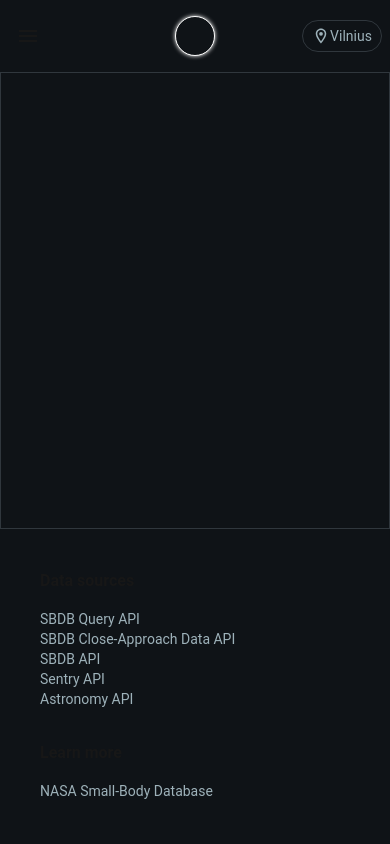
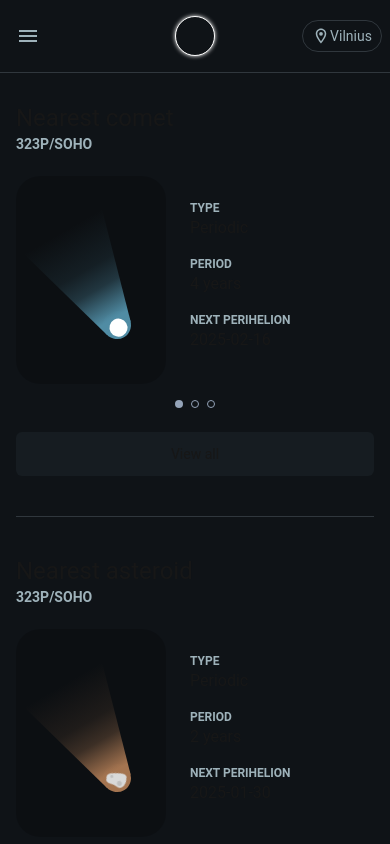
Before and after one commit to domas404/astronomy-events, a Next.js app: page / in a window 390 px wide. Shown: the top 844 px of the page. Built offline with nearby package versions, Linux system fonts and the light colour scheme.

Commit message:
add responsiveness to home page

```diff
--- a/app/components/Footer.tsx
+++ b/app/components/Footer.tsx
@@ -15,7 +15,7 @@ const dataSources: DataSource[] = [
 
 const learnMoreSources: DataSource[] = [
     { title: 'NASA Small-Body Database', link: 'https://ssd.jpl.nasa.gov/tools/sbdb_lookup.html#/' }
-]
+];
 
 type LinkItemProps = { item: DataSource }
 
@@ -53,8 +53,9 @@ export default function Footer() {
 
     return (
         <footer className="w-full border-t border-space-border bg-space-background">
-            <div className="w-full flex flex-col items-center mx-auto py-10 max-w-[1200px]">
+            <div className="w-full flex flex-col items-center mx-auto py-10 max-w-[1200px] md:w-[90%]">
                 <div className="w-full flex flex-col md:flex-row px-10 gap-8 justify-between">
+                    <div className="w-full flex flex-col gap-8 sm:flex-row justify-between md:basis-2/3">
                         <div className="w-full">
                             <div className="font-semibold mb-4">Data sources</div>
                             <ul className="text-sm text-space-text-secondary">
@@ -67,7 +68,8 @@ export default function Footer() {
                                 {mappedLearnMore}
                             </ul>
                         </div>
-                    <div className="w-full flex flex-row-reverse md:flex-col gap-2 items-end justify-between mt-4 md:m-0">
+                    </div>
+                    <div className="w-full flex flex-row-reverse md:flex-col md:basis-1/3 gap-2 items-end justify-between mt-4 md:m-0">
                         <Language />
                         <div className="w-24 border border-space-border rounded-full h-8 flex justify-center items-center gap-1
                             hover:bg-space-button-hover transition-colors hover:cursor-pointer active:bg-space-button-active">
--- a/app/components/Header.tsx
+++ b/app/components/Header.tsx
@@ -35,12 +35,12 @@ export default function Header() {
 
     const mappedNavItems = navItems.map((item, index) => {
         return (
-            <li key={index} className='w-full flex md:w-32 md:justify-center'>
+            <li key={index} className='w-full flex md:w-[116px] md:justify-center'>
                 <a
                     href={`./${item}`}
-                    className={`w-full flex items-center p-2 pl-4 rounded-md text-slate-200
+                    className={`w-full flex items-center p-4 rounded-md text-slate-200
                         hover:cursor-pointer hover:text-white hover:bg-space-button-hover active:bg-space-button-active transition-colors
-                        md:w-[116px] md:justify-center md:p-1 md:pl-1 md:rounded-full
+                        md:w-[108px] md:justify-center md:p-1 md:rounded-full
                         ${pathname === `/${item}` ? 'bg-space-button-active' : 'bg-space-background'}`}
                 >
                     {navItemNames[index]}
@@ -59,7 +59,7 @@ export default function Header() {
                     <Logo />
                     <div className="flex items-center basis-1/3 order-1 md:order-2">
                         <button className="flex items-center p-2 md:hidden" onClick={() => setMenuOpen(!menuOpen)}>
-                            <MdMenu size={24} />
+                            <MdMenu size={24} className="text-space-text-secondary" />
                         </button>
                         <ul
                             className={`${menuOpen ? 'visible' : 'invisible'} w-[100%] top-16 rounded-lg absolute
@@ -75,7 +75,7 @@ export default function Header() {
             {
                 menuOpen &&
                 <div
-                    className="fixed h-full w-full bg-black/20 [backdrop-filter:blur(4px)] md:invisible md:pointer-events-none"
+                    className="z-20 fixed h-full w-full bg-black/20 [backdrop-filter:blur(4px)] md:invisible md:pointer-events-none"
                     onClick={() => setMenuOpen(!menuOpen)}
                 ></div>
             }
--- a/app/components/ui/Illustrations.tsx
+++ b/app/components/ui/Illustrations.tsx
@@ -7,11 +7,15 @@ export const Comet = () => {
         <div className="">
             <div className="flex flex-col justify-center items-center relative -rotate-[30deg] w-28">
                 <div className="[clip-path:polygon(0%_0%,100%_0%,65%_100%,35%_100%)] w-[90px] h-28
-                [background:linear-gradient(0deg,#508CA4_0%,#508CA4_10%,#508CA450_40%,#508CA420_60%,#16282F00)]">
+                [background:linear-gradient(0deg,#508CA4_0%,#508CA4_10%,#508CA450_40%,#508CA420_60%,#16282F00)]
+                md:w-[100px] md:h-36">
                 </div>
                 <div className="w-[28px] h-[28px] rounded-full z-10 flex justify-center items-end absolute -mb-[10px] bottom-0
-                    [background:linear-gradient(0deg,#508CA4_0%,#508CA4_50%,#16282F00)]">
-                    <div className="w-[18px] h-[18px] rounded-full bg-white mb-[2px]"></div>
+                    [background:linear-gradient(0deg,#508CA4_0%,#508CA4_50%,#16282F00)]
+                    md:w-[30px] md:h-[30px] md:-mb-[12px]">
+                    <div className="w-[18px] h-[18px] rounded-full bg-white mb-[2px]
+                        md:w-[20px] md:h-[20px]">
+                    </div>
                 </div>
             </div>
         </div>
@@ -23,12 +27,14 @@ export const Asteroid = () => {
         <div className="">
             <div className="flex flex-col justify-center items-center relative -rotate-[30deg] w-28">
                 <div className="[clip-path:polygon(0%_0%,100%_0%,65%_100%,35%_100%)] w-[90px] h-28
-                    [background:linear-gradient(0deg,#a47450_0%,#a47450_10%,#a4745050_40%,#a4745020_60%,#16282F00)]">
+                    [background:linear-gradient(0deg,#a47450_0%,#a47450_10%,#a4745050_40%,#a4745020_60%,#16282F00)]
+                    md:w-[100px] md:h-36">
                 </div>
                 <div className="w-[28px] h-[28px] rounded-full z-10 flex justify-center items-end absolute -mb-[10px] bottom-0
-                    [background:linear-gradient(0deg,#a47450_0%,#a47450_50%,#16282F00)]">
+                    [background:linear-gradient(0deg,#a47450_0%,#a47450_50%,#16282F00)]
+                    md:w-[30px] md:h-[30px] md:-mb-[12px]">
                 </div>
-                <Image className="rotate-12 absolute z-20 -mb-[12px] -ml-[5px] bottom-0" src={asteroidIcon} alt='' width={30} />
+                <Image className="rotate-12 absolute z-20 -mb-[12px] -ml-[5px] bottom-0 w-[30px] md:w-[34px] md:-mb-[14px]" src={asteroidIcon} alt='' />
             </div>
         </div>
     );
@@ -40,7 +46,7 @@ export const SolarEclipse = () => {
             <div className="w-28 h-28 flex justify-center items-center">
                 <div className="relative w-[76px] h-[76px]">
                     <div className="absolute h-[76px] w-[76px] rounded-full bg-yellow-300"></div>
-                    <div className="absolute h-[70px] w-[70px] rounded-full bg-black left-2 top-2"></div>
+                    <div className="absolute h-[70px] w-[70px] rounded-full bg-gray-900 left-2 top-2"></div>
                 </div>
             </div>
         </div>
--- a/app/components/ui/Panel.tsx
+++ b/app/components/ui/Panel.tsx
@@ -1,5 +1,4 @@
 import { Asteroid, Comet, LunarEclipse, SolarEclipse } from "./Illustrations";
-// import ArrowForwardIcon from '@mui/icons-material/ArrowForward';
 
 type Props = {
     itemType: string;
@@ -18,14 +17,14 @@ const item: ItemType = {
     comet: {
         title: 'Nearest comet',
         name: true,
-        labels: ['type', 'period', 'next perihelion'],
-        data: ['Periodic', '4 years', '2025-02-16']
+        labels: ['type', 'period', 'next perihelion', 'type', 'period', 'next perihelion'],
+        data: ['Periodic', '4 years', '2025-02-16', 'Periodic', '2 years', '2025-01-30']
     },
     asteroid: {
         title: 'Nearest asteroid',
         name: true,
-        labels: ['type', 'period', 'next perihelion'],
-        data: ['Periodic', '2 years', '2025-01-30']
+        labels: ['type', 'period', 'next perihelion', 'type', 'period', 'next perihelion'],
+        data: ['Periodic', '2 years', '2025-01-30','Periodic', '2 years', '2025-01-30']
     },
     solarEclipse: {
         title: 'Upcoming solar eclipse',
@@ -42,43 +41,49 @@ const item: ItemType = {
 }
 
 export default function Panel({ itemType }: Props) {
+
+    const mappedInfo = item[itemType].labels.map((value, index) => {
+        return (
+            <li key={index} className={`${index > 2 && 'hidden md:block'} md:basis-1/2 py-2`}>
+                <div className="text-xs text-space-text-secondary uppercase font-bold">{value}</div>
+                <div className="">{item[itemType].data[index]}</div>
+            </li>
+        )
+    });
+
     return (
-        <div className=" rounded-2xl p-4 w-[500px] h-[400px] flex flex-col bg-[#0F1317]">
+        <div className="p-4 w-full flex flex-col bg-space-background sm:w-4/5 sm:mx-auto md:w-[70%]">
             <div className="flex flex-row justify-start items-center h-16">
-                {/* <div className="w-12"></div> */}
                 <div className="flex flex-col items-start">
-                    <div className="uppercase font-semibold">{item[itemType].title}</div>
-                    { item[itemType].name && <div className="text-xs font-bold text-slate-400">323P/SOHO</div> }
+                    <div className="text-2xl md:text-3xl">{item[itemType].title}</div>
+                    { item[itemType].name && <div className="text-sm md:text-base md:font-semibold font-bold text-space-text-secondary">323P/SOHO</div> }
                 </div>
-                {/* <div className="w-12 flex justify-end">
-                    <ArrowForwardIcon />
-                </div> */}
             </div>
-            <div className="h-[1px] bg-slate-700 mt-2"></div>
-            <div className="flex flex-row">
-                <div className="pt-10 px-4">
+            <div className="flex flex-row pt-4">
+                <div className="h-52 w-1/3 min-w-[150px] sm:min-w-[180px] bg-black/20 rounded-3xl flex justify-center items-center">
                     {itemType === 'comet' && <Comet />}
                     {itemType === 'asteroid' && <Asteroid />}
                     {itemType === 'solarEclipse' && <SolarEclipse />}
                     {itemType === 'lunarEclipse' && <LunarEclipse />}
                 </div>
-                <div className="w-[1px] h-[100%] mr-2 bg-slate-700"></div>
-                <ul className="m-6 flex flex-col gap-4">
-                    {
-                        item[itemType].labels.map((value, index) => {
-                            return (
-                                <li key={index}>
-                                    <div className="text-xs text-slate-400 uppercase font-bold">{value}</div>
-                                    <div>{item[itemType].data[index]}</div>
-                                </li>
-                            )
-                        })
-                    }
+                <ul className="w-2/3 mx-6 my-4 flex flex-col md:flex-row flex-nowrap md:mx-8 md:flex-wrap md:pl-8 md:border-l border-space-border">
+                    {mappedInfo}
                 </ul>
             </div>
-            <div className="bg-[#161c21] hover:bg-[#1b2228] active:bg-[#222a32] mt-6 transition-colors hover:cursor-pointer p-3 rounded-md text-sm flex justify-center">
+            <div className="flex flex-row justify-center gap-2 mt-4">
+                <div className="w-2 h-2 rounded-full bg-slate-400"></div>
+                <div className="w-2 h-2 rounded-full border border-slate-400"></div>
+                <div className="w-2 h-2 rounded-full border border-slate-400"></div>
+            </div>
+            <div className="mt-6 transition-colors hover:cursor-pointer p-3 rounded-md text-sm flex justify-center
+                bg-space-button hover:bg-space-button-hover active:bg-space-button-active
+                lg:w-64 lg:mx-auto">
                 View all
             </div>
+            {
+                itemType !== 'lunarEclipse' &&
+                <div className="mt-10 h-[1px] bg-space-border"></div>
+            }
         </div>
     )
 }
--- a/app/page.tsx
+++ b/app/page.tsx
@@ -7,14 +7,14 @@ export const metadata: Metadata = {
 
 export default function Home() {
 	return (
-		<div className="flex justify-center mx-auto border-x pt-20 pb-10
-			bg-[#0F1317] border-[#30373D]">
-			<main className="flex flex-col items-center gap-8 mt-6">
-				<div className="flex flex-col gap-10 flex-wrap items-start h-96">
-					{/* <Panel itemType="comet" />
+		<div className="w-full flex justify-center mx-auto lg:border-x pt-20 pb-10 min-h-full
+			bg-space-background lg:border-space-border lg:w-[90%] md:max-w-[1200px]">
+			<main className="w-full flex flex-col items-center gap-8">
+				<div className="w-full flex flex-row flex-wrap items-start">
+					<Panel itemType="comet" />
 					<Panel itemType="asteroid" />
 					<Panel itemType="solarEclipse" />
-					<Panel itemType="lunarEclipse" /> */}
+					<Panel itemType="lunarEclipse" />
 				</div>
 			</main>
 		</div>
```
Lines whose indentation alone changed are shown as unchanged.
